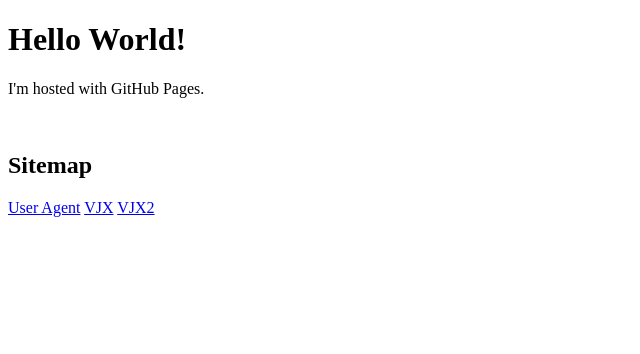
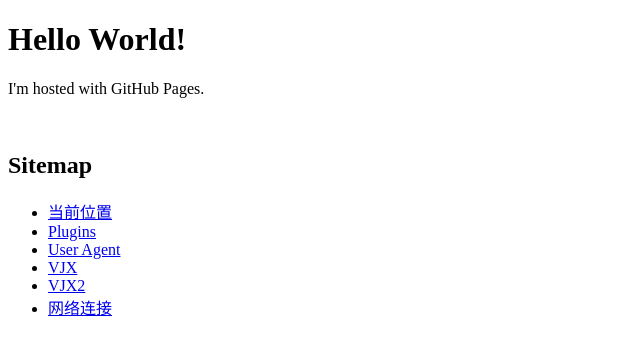
Before and after one commit to T4Tea/t4tea.github.io, a plain HTML site: page index.html in a window 1280 px wide. Shown: the whole page, without its empty margins (0-640 px from the left). Drawn offline with Linux system fonts and the light colour scheme.

Commit message:
Home Page

```diff
--- a/index.html
+++ b/index.html
@@ -10,8 +10,13 @@
     <p>I'm hosted with GitHub Pages.</p>
     <br />
     <h2>Sitemap</h2>
-	<a href="/ua.html">User Agent</a>
-	<a href="/vjx.html">VJX</a>
-	<a href="/vjx/vjx2.html">VJX2</a>
+    <ul>
+        <li><a href="/location.html">当前位置</a></li>
+        <li><a href="/plugins.html">Plugins</a></li>
+        <li><a href="/ua.html">User Agent</a></li>
+        <li><a href="/vjx.html">VJX</a></li>
+        <li><a href="/vjx/vjx2.html">VJX2</a></li>
+        <li><a href="/connection.html">网络连接</a></li>
+    </ul>
 </body>
 </html>
```
Lines whose indentation alone changed are shown as unchanged.
